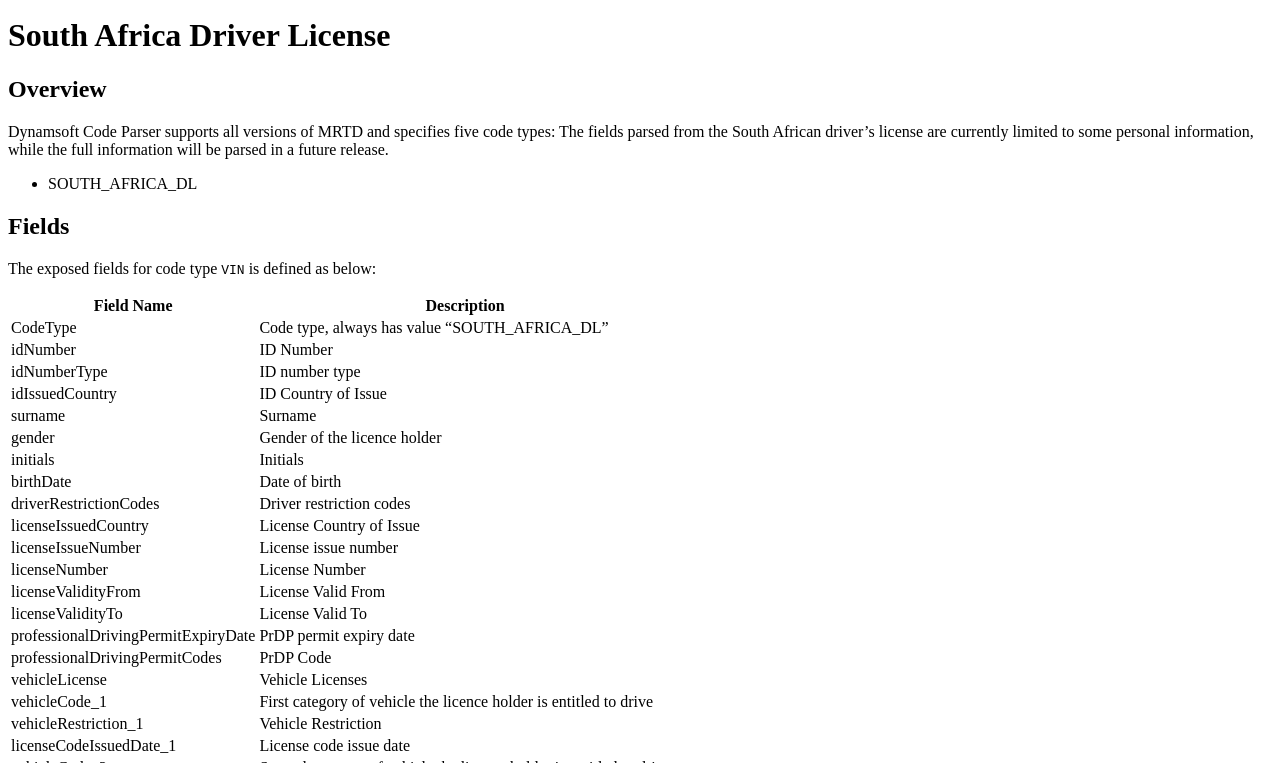
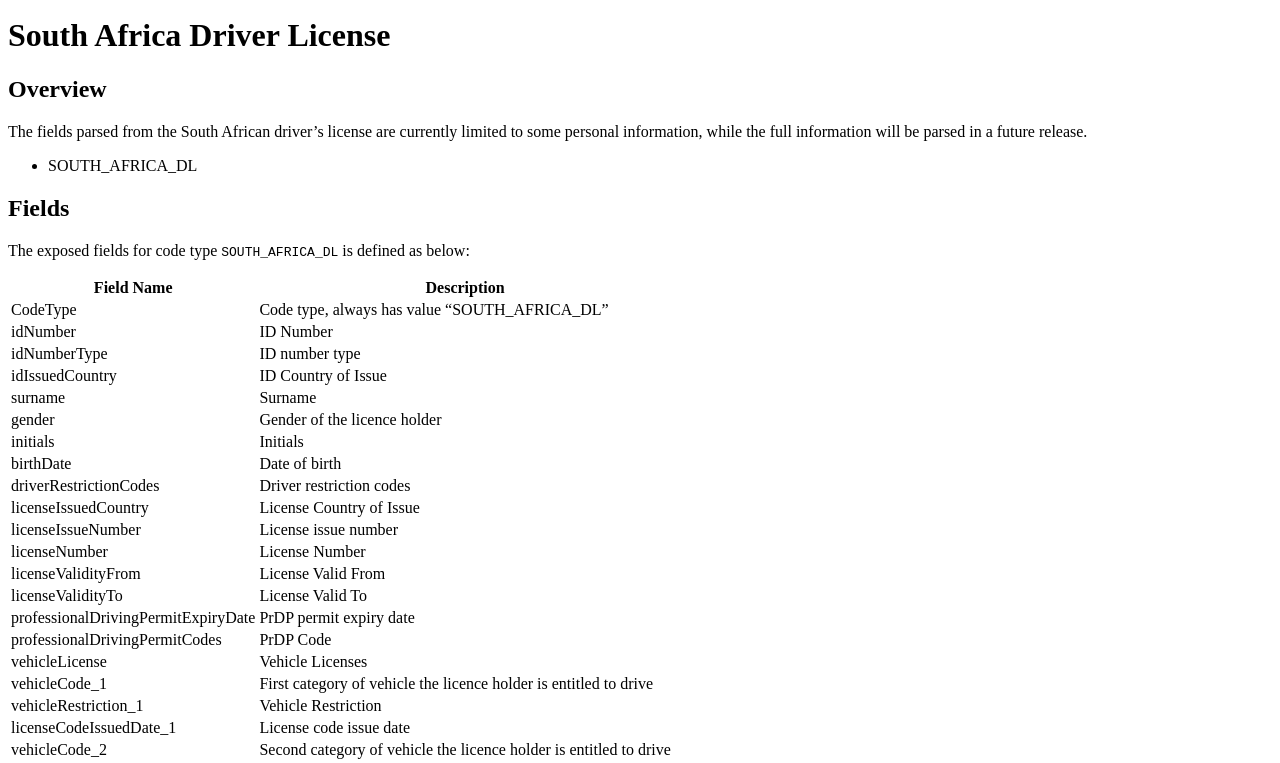
Before and after one commit to dynamsoft-docs/code-parser-docs, a Jekyll site: the page built from code-types/za-dl.md, in a window 1280 px wide and 900 px high, scrolled down 450 px, cut to the strip 137-900 px from the top of the window. Built offline with Jekyll 4.4.1, drawn with Linux system fonts in a browser that asks for light colours.

Commit message:
fix content

```diff
--- a/code-types/za-dl.md
+++ b/code-types/za-dl.md
@@ -12,7 +12,6 @@ noTitleIndex: true
 
 ## Overview
 
-Dynamsoft Code Parser supports all versions of MRTD and specifies five code types:
 The fields parsed from the South African driver's license are currently limited to some personal information, while the full information will be parsed in a future release.
 
 
@@ -20,7 +19,7 @@ The fields parsed from the South African driver's license are currently limited
 
 ## Fields
 
-The exposed fields for code type `VIN` is defined as below:
+The exposed fields for code type `SOUTH_AFRICA_DL` is defined as below:
 
 | Field Name | Description |
 | ---------- | ----------- |
```
